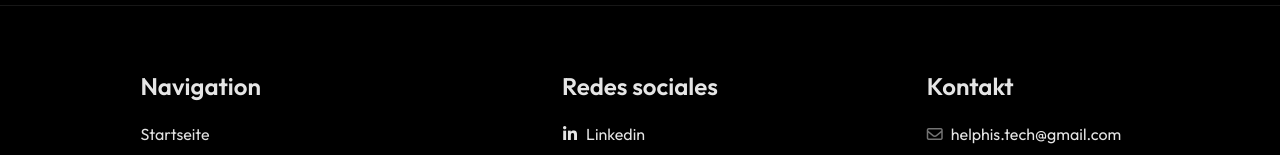
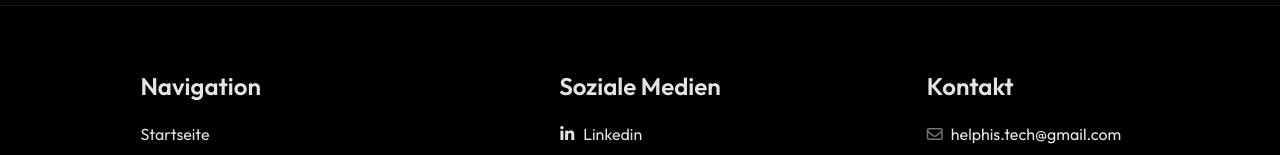
Before and after one commit to Henrry202020/helphistech, a Next.js app in the folder client/: page /de in a window 1280 px wide. Shown: the part 4467-4622 px from the top of the page. Built offline with nearby package versions, Linux system fonts and the light colour scheme.

Commit message:
Translated footer "social media" column to EN and DE

```diff
--- a/client/src/components/de/Footer.jsx
+++ b/client/src/components/de/Footer.jsx
@@ -31,7 +31,7 @@ export default function Footer() {
                                 onClick={() => handleScrollTo('index_section_startmyproject')}>Beginnen Sie mit meinem Projekt</div>
                         </div>
                     </FooterColumn>
-                    <FooterColumn title={"Redes sociales"}>
+                    <FooterColumn title={"Soziale Medien"}>
                         <div className="flex flex-col gap-2">
                             <Link className="flex items-center gap-2 hover:text-neutral-400" href={"https://linkedin.com"}>
                                 <div className="grid place-content-center w-4"><i className="fa-brands fa-linkedin-in"></i></div>
--- a/client/src/components/en/Footer.jsx
+++ b/client/src/components/en/Footer.jsx
@@ -31,7 +31,7 @@ export default function Footer() {
                                 onClick={() => handleScrollTo('index_section_startmyproject')}>Start my project</div>
                         </div>
                     </FooterColumn>
-                    <FooterColumn title={"Redes sociales"}>
+                    <FooterColumn title={"Social media"}>
                         <div className="flex flex-col gap-2">
                             <Link className="flex items-center gap-2 hover:text-neutral-400" href={"https://linkedin.com"}>
                                 <div className="grid place-content-center w-4"><i className="fa-brands fa-linkedin-in"></i></div>
```
